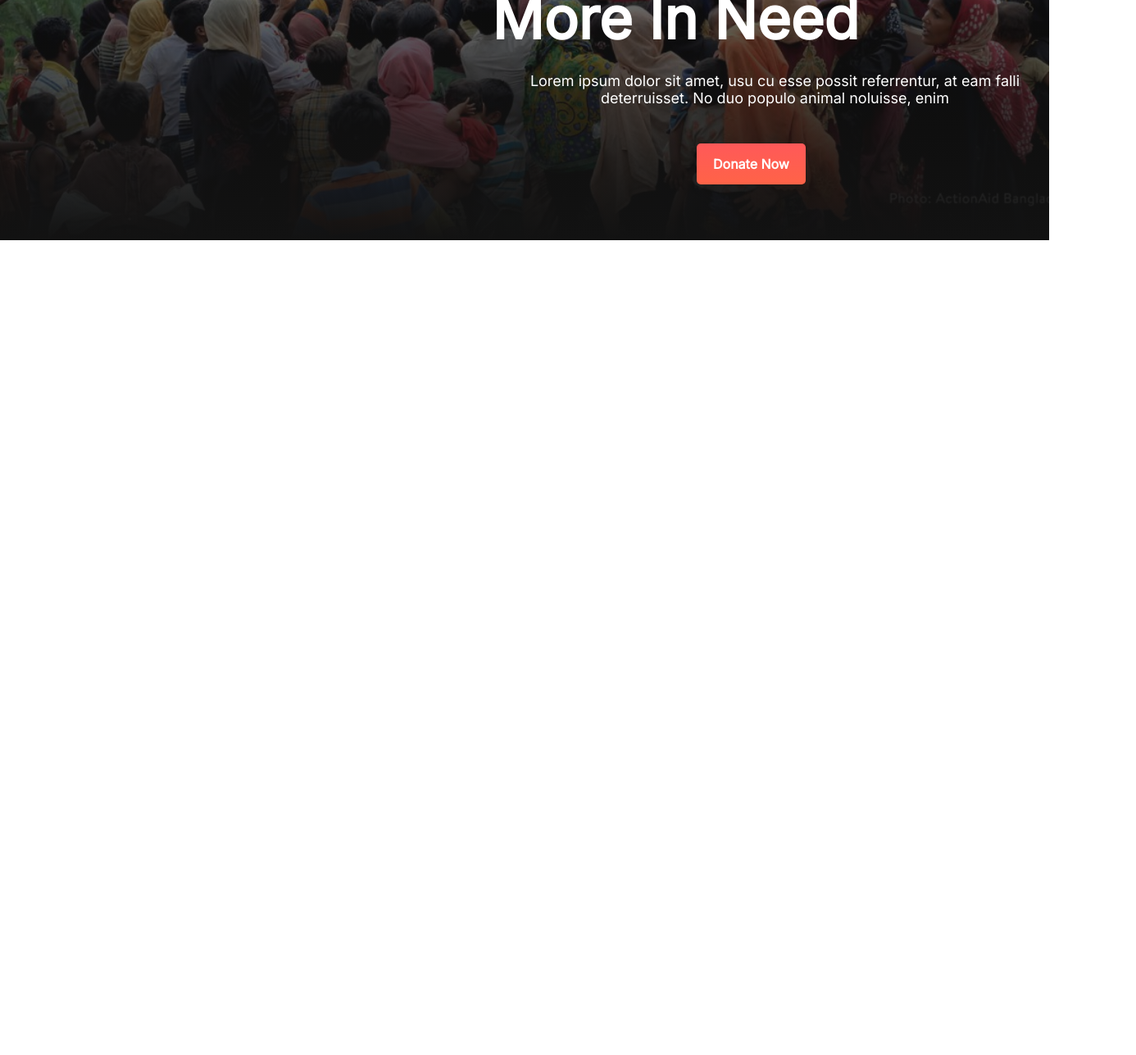
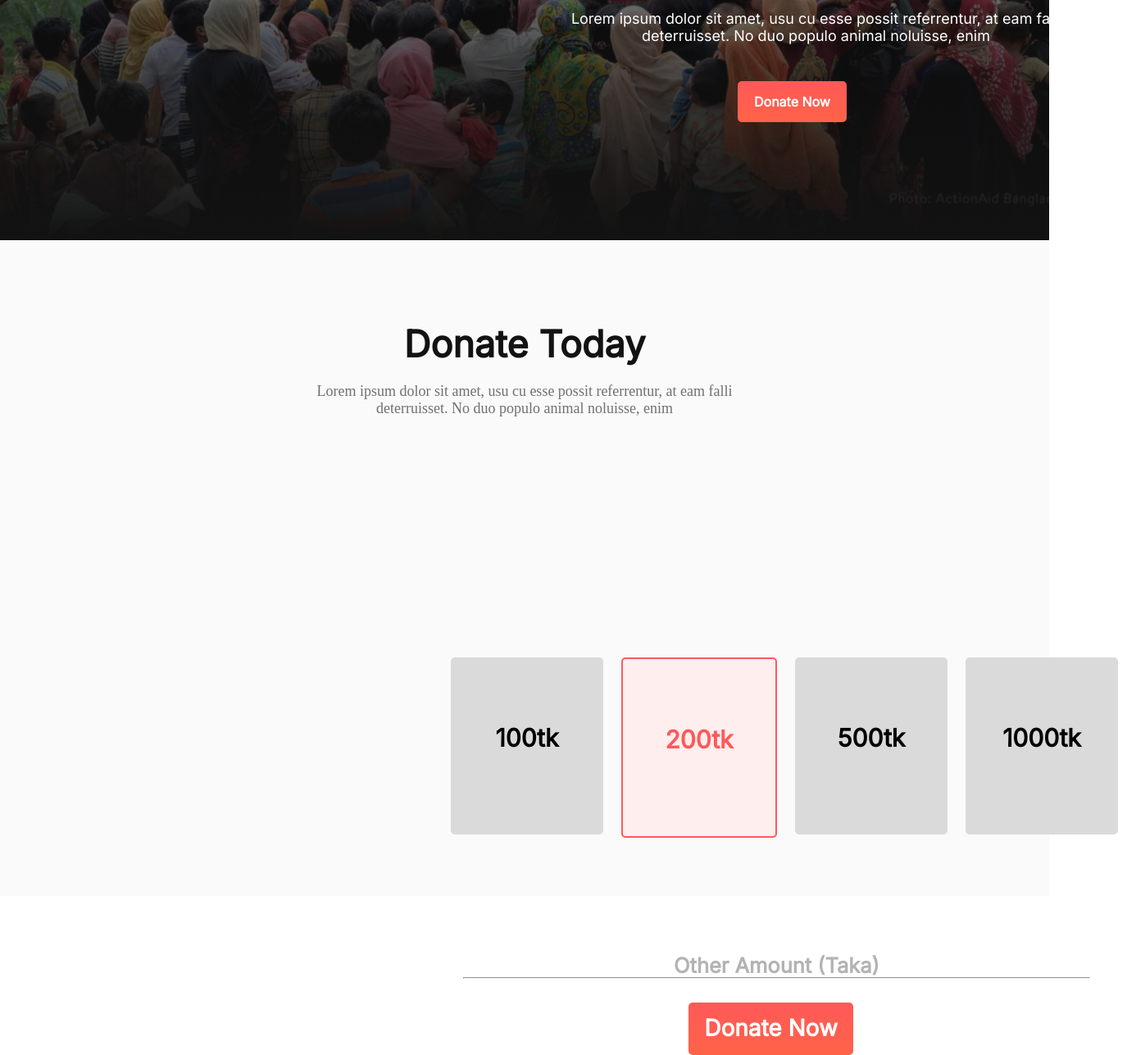
Before and after one commit to FahimFaysal2077/donate-today, a plain HTML site: page index.html in a window 1280 px wide. Shown: the part 507-1794 px from the top of the page at 82% size, 1386 px wide, since content can reach past the window. Before the commit the page ends 800 px from the top, so only its background shows below. Drawn offline with Linux system fonts and the light colour scheme.

Commit message:
Add second section

```diff
--- a/index.html
+++ b/index.html
@@ -32,5 +32,34 @@
         >
       </div>
     </section>
+    <section class="donate-today">
+      <h2>Donate Today</h2>
+      <p>
+        Lorem ipsum dolor sit amet, usu cu esse possit referrentur, at eam falli
+        <br />
+        deterruisset. No duo populo animal noluisse, enim
+      </p>
+      <div class="donate-tk">
+        <div>
+          <h3>100tk</h3>
+        </div>
+        <div>
+          <h2>200tk</h2>
+        </div>
+        <div>
+          <h3>500tk</h3>
+        </div>
+        <div>
+          <h3>1000tk</h3>
+        </div>
+      </div>
+      <div class="other-amount">
+        <h6>Other Amount (Taka)</h6>
+        <hr />
+      </div>
+      <div class="donate-button">
+        <a target="_blank" href="">Donate Now</a>
+      </div>
+    </section>
   </body>
 </html>
--- a/style.css
+++ b/style.css
@@ -4,7 +4,6 @@
 }
 
 h1 {
-    text-decoration: none;
     font-weight: 700;
     font-size: 70px;
     line-height: 100px;
@@ -16,7 +15,7 @@ h1 {
     padding-left: 150px;
 }
 
-p {
+.top-banner p {
     font-weight: 400;
     font-size: 18px;
     text-align: center;
@@ -47,7 +46,110 @@ p {
     position: absolute;
     width: 691px;
     height: 56px;
-    left: 600px;
-    top: 250px;
+    left: 650px;
+    top: 174px;
 
 }
+
+.donate-today {
+    width: 100%;
+    background: #FAFAFA;
+    height: 100vh;
+    text-align: center;
+}
+
+.donate-today h2 {
+    font-style: normal;
+    font-weight: 700;
+    font-size: 45px;
+    line-height: 54px;
+    color: #121212;
+    left: 2268px;
+    top: 2299px;
+    padding-top: 100px;
+}
+
+.donate-today p {
+    color: #707070;
+    font-family: 'Poppins';
+    font-style: normal;
+    font-weight: 400;
+    font-size: 18px;
+    padding-top: 20px;
+}
+
+.donate-tk {
+    display: flex;
+    position: absolute;
+    width: 135px;
+    height: 123px;
+    left: 550px;
+    top: 1309px;
+
+}
+
+.donate-tk h3 {
+    font-weight: 700;
+    font-size: 30px;
+    line-height: 36px;
+    text-align: center;
+    width: 186px;
+    height: 136px;
+    padding-top: 80px;
+    margin-right: 22px;
+    text-align: center;
+    background: #DADADA;
+    border-radius: 5px;
+}
+
+.donate-tk h2 {
+    font-weight: 700;
+    font-size: 30px;
+    line-height: 36px;
+    text-align: center;
+    width: 186px;
+    height: 136px;
+    padding-top: 80px;
+    margin-right: 22px;
+    text-align: center;
+    border-radius: 5px;
+    background: #FFEEEE;
+    border: 2px solid #FF5959;
+    border-radius: 5px;
+    color: #FF5959;
+
+
+}
+
+.other-amount {
+    position: absolute;
+    width: 765px;
+    height: 0px;
+    left: 565px;
+    top: 1671px;
+
+    font-family: 'Poppins';
+    font-style: normal;
+    font-weight: 400;
+    font-size: 38px;
+    line-height: 28px;
+    text-align: center;
+    color: #B3B3B3;
+}
+
+.donate-button a {
+    text-decoration: none;
+    background-image: linear-gradient(#FF5959, tomato);
+    padding: 22px 18px;
+    border-radius: 5px;
+    color: white;
+    font-weight: 600;
+    position: absolute;
+    width: 165px;
+    height: 20px;
+    left: 840px;
+    top: 1730px;
+    font-size: 28px;
+    line-height: 18px;
+    text-align: center;
+}
```
